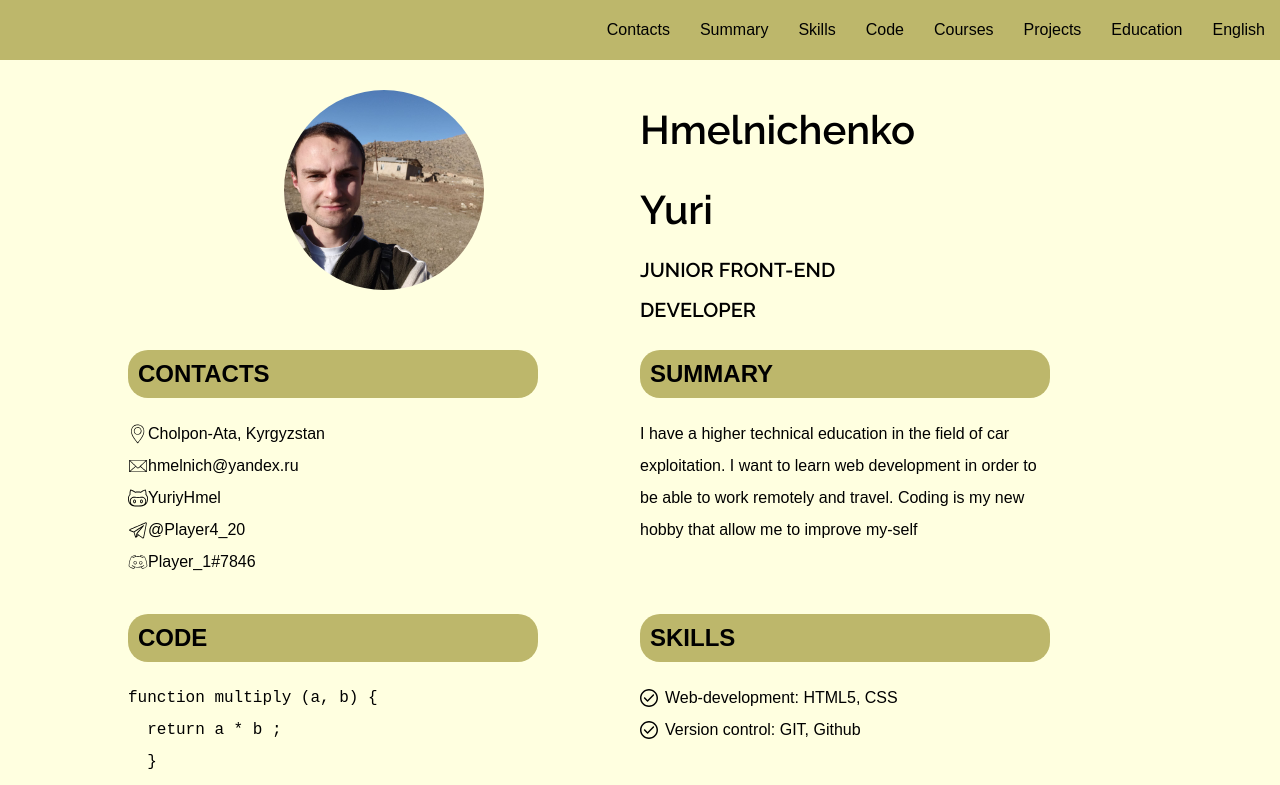
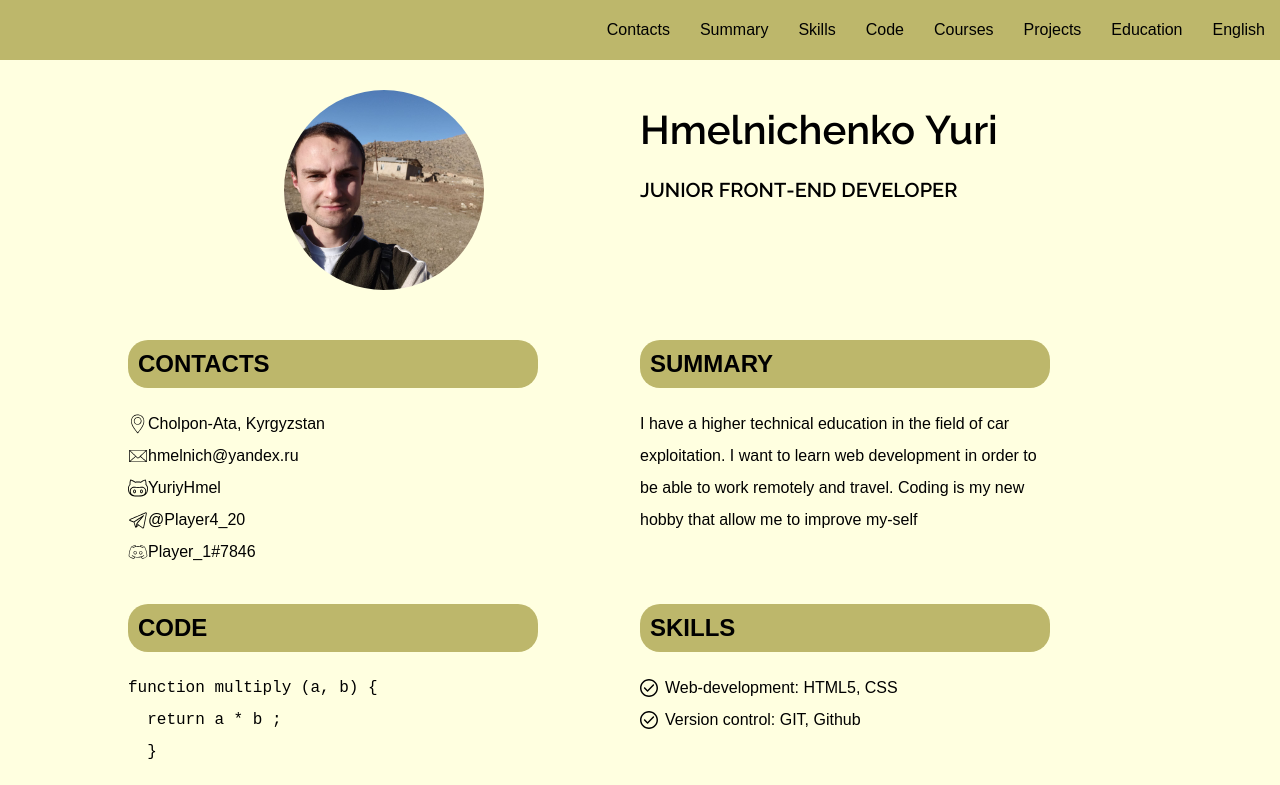
Before and after one commit to YuriyHmel/rsschool-cv, a plain HTML site: page index.html in a window 1280 px wide. Shown: the top 785 px of the page. Drawn offline with Linux system fonts and the light colour scheme; a web font is replaced by a local one.

Commit message:
fix: fix H1 transfer

```diff
--- a/index.html
+++ b/index.html
@@ -54,8 +54,8 @@
 				</section>
 				<section class="section" id="profile">
 					<div class="section name">
-						<h1 class="h1">Hmelnichenko Yuri</h1>
-						<p class="degree">JUNIOR FRONT-END DEVELOPER</p>
+						<h1 class="h1">Hmelnichenko&nbspYuri</h1>
+						<p class="degree">JUNIOR&nbspFRONT&#8209END&nbspDEVELOPER</p>
 					</div>
 				</section>
 				<section class="section" id="contacts">
```
